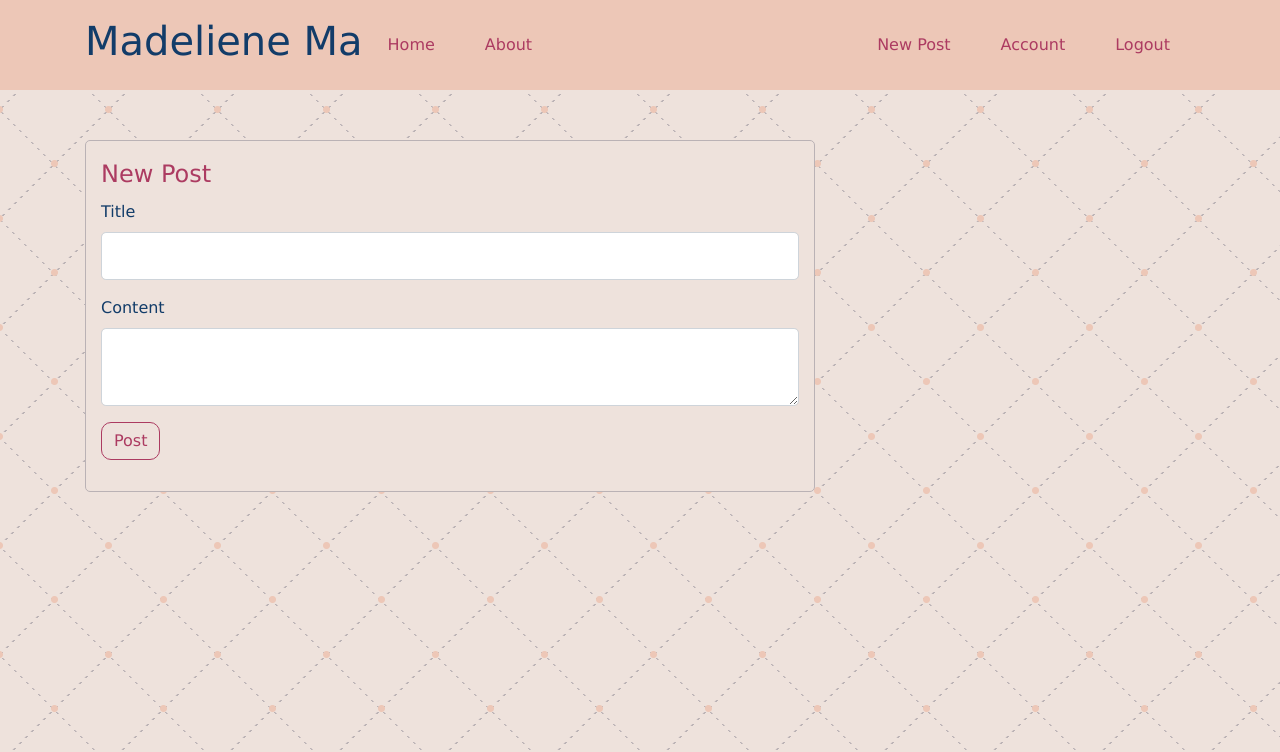
After one commit to madeleinema-cee/jewel-of-china, a Flask app: page /post/new in a window 1280 px wide. The commit adds this page. Shown: the top 752 px of the page. Run offline with Flask 2, Linux system fonts and the light colour scheme; a user stored in the database is signed in; some libraries are stand-ins or nearby versions.

Commit message:
added post create, update, and delete

```diff
--- a/flaskwebsite/forms.py
+++ b/flaskwebsite/forms.py
@@ -1,6 +1,6 @@
 from flask_wtf import FlaskForm
 from flask_wtf.file import FileField, FileAllowed
-from wtforms import StringField, PasswordField, SubmitField, BooleanField
+from wtforms import StringField, PasswordField, SubmitField, BooleanField, TextAreaField
 from wtforms.validators import data_required, length, email, equal_to, ValidationError
 from flaskwebsite.models import User
 
@@ -54,3 +54,9 @@ class UpdateAccountForm(FlaskForm):
         user = User.query.filter_by(email=email.data).first()
         if user:
             raise ValidationError('That email already exists. Please use another one.')
+
+
+class PostForm(FlaskForm):
+    title = StringField('Title', validators=[data_required()])
+    content = TextAreaField('Content', validators=[data_required()])
+    submit = SubmitField('Post')
--- a/flaskwebsite/routes.py
+++ b/flaskwebsite/routes.py
@@ -1,17 +1,18 @@
 import secrets
 import os
 from PIL import Image
-from flask import render_template, redirect, url_for, flash, request
+from flask import render_template, redirect, url_for, flash, request, abort
 from flaskwebsite import app, db, bcrypt
-from flaskwebsite.models import User
-from flaskwebsite.forms import RegistrationForm, LoginForm, UpdateAccountForm
+from flaskwebsite.models import User, Post
+from flaskwebsite.forms import RegistrationForm, LoginForm, UpdateAccountForm, PostForm
 from flask_login import login_user, current_user, logout_user, login_required
 
 
 @app.route('/')
 @app.route('/home')
 def home():
-    return render_template('home.html')
+    posts = Post.query.all()
+    return render_template('home.html', posts=posts)
 
 
 @app.route('/about')
@@ -89,3 +90,53 @@ def account():
         form.email.data = current_user.email
     image_file = url_for('static', filename='profile_pics/' + current_user.image_file)
     return render_template('account.html', title='account', image_file=image_file, form=form)
+
+
+@app.route('/post/new', methods=['GET', 'POST'])
+@login_required
+def create_post():
+    form= PostForm()
+    if form.validate_on_submit():
+        post = Post(author=current_user, title=form.title.data, content=form.content.data)
+        db.session.add(post)
+        db.session.commit()
+        flash('Your post has been created!', 'success')
+        return redirect(url_for('home'))
+    return render_template('create_post.html', title='New Post', form=form, legend='New Post')
+
+
+@app.route('/post/<int:post_id>')
+def post(post_id):
+    post = Post.query.get_or_404(post_id)
+    return render_template('post.html', title=post.title, post=post)
+
+
+@app.route('/post/<int:post_id>/update', methods=['GET', 'POST'])
+@login_required
+def update_post(post_id):
+    post = Post.query.get_or_404(post_id)
+    if post.author != current_user:
+        abort(403)
+    form = PostForm()
+    if form.validate_on_submit():
+        post.title = form.title.data
+        post.content = form.content.data
+        db.session.commit()
+        flash('Your post has been updated!', 'success')
+        return redirect(url_for('post', post_id=post.id))
+    elif request.method == 'GET':
+        form.title.data = post.title
+        form.content.data = post.content
+    return render_template('create_post.html', title='Update Post', form=form, legend="Update Post")
+
+
+@app.route('/post/<int:post_id>/delete', methods=['POST'])
+@login_required
+def delete_post(post_id):
+    post = Post.query.get_or_404(post_id)
+    if post.author != current_user:
+        abort(403)
+    db.session.delete(post)
+    db.session.commit()
+    flash('Your post has been deleted!', 'success')
+    return redirect(url_for('home'))
--- a/flaskwebsite/static/main.css
+++ b/flaskwebsite/static/main.css
@@ -11,6 +11,7 @@ body {
     color: #123C69;
     margin: 50px;
     padding-top: 70px;
+    font-family: 'Ubuntu', 'Lucida Grande', 'Lucida Sans Unicode', 'Geneva', 'Verdana', sans-serif
 
 }
 h1 {
@@ -24,6 +25,10 @@ h1 {
 
 .color1{
     color:#AC3B61;
+}
+
+.color2 {
+    color: #123C69;
 }
 
 .site-header .navbar-nav .nav-link {
@@ -60,7 +65,7 @@ h1 {
     border-radius: 5px;
     margin-bottom: 20px;
     margin-top: 20px;
-    padding: 20px;
+    padding: 15px;
 }
 
 .account-img {
@@ -73,3 +78,28 @@ h1 {
 .account-heading {
   font-size: 2.5rem;
 }
+
+.post-section {
+    margin-top: 30px;
+    font-size: larger;
+    color: #AC3B61;
+}
+
+.article-author {
+    color: #123C69;
+    margin-left: 20px;
+    margin-right: 30px;
+
+}
+.article-title {
+    padding: 20px;
+    color: #AC3B61;
+}
+
+.article-title:hover {
+    color: #123C69;
+}
+
+.article-content {
+    padding: 20px;
+}
--- a/flaskwebsite/templates/account.html
+++ b/flaskwebsite/templates/account.html
@@ -11,7 +11,7 @@
     <form method="post", action="" enctype="multipart/form-data">
     {{form.hidden_tag()}}
         <fieldset class="form-group">
-            <legend class="border-bottom-mb-2">Account Information</legend>
+            <legend class="border-bottom-mb-2 color1">Account Information</legend>
             <div class="form-group">
                 {{form.username.label(class="form-control-label")}}
                 {% if form.username.errors %}
--- /dev/null
+++ b/flaskwebsite/templates/create_post.html
@@ -0,0 +1,38 @@
+{% extends "layout.html" %}
+{% block content %}
+    <div class="form-section">
+        <form method="post" action="">
+            {{form.hidden_tag()}}
+            <div class="form-group">
+                <legend class="border-bottom-mb-4 color1">{{ legend }}</legend>
+                {{form.title.label(class="form-control-label")}}
+                {% if form.title.errors %}
+                    {{form.title (class="form-control form-control-lg is-invalid")}}
+                    <div class="invalid-feedback">
+                        {% for error in form.title.errors %}
+                            <span>{{ error }}</span>
+                        {% endfor %}
+                    </div>
+                {% else %}
+                    {{form.title(class="form-control form-control-lg")}}
+                {% endif %}
+            </div>
+            <div class="form-group">
+                {{form.content.label(class="form-control-label")}}
+                {% if form.content.errors %}
+                    {{form.content (class="form-control form-control-lg is-invalid")}}
+                    <div class="invalid-feedback">
+                        {% for error in form.content.errors %}
+                            <span>{{ error }}</span>
+                        {% endfor %}
+                    </div>
+                {% else %}
+                    {{form.content(class="form-control form-control-lg")}}
+                {% endif %}
+            </div>
+            <div class="form-group">
+                {{form.submit(class="btn btn-section")}}
+            </div>
+        </form>
+    </div>
+{% endblock content %}
--- a/flaskwebsite/templates/layout.html
+++ b/flaskwebsite/templates/layout.html
@@ -31,6 +31,7 @@
             </div>
         <div class="navbar-nav">
             {% if current_user.is_authenticated %}
+                <a class="nav-item nav-link" href="{{url_for('create_post')}}">New Post</a>
                 <a class="nav-item nav-link" href="{{url_for('account')}}">Account</a>
                 <a class="nav-item nav-link" href="{{url_for('logout')}}">Logout</a>
             {% else %}
--- a/flaskwebsite/templates/register.html
+++ b/flaskwebsite/templates/register.html
@@ -1,7 +1,7 @@
 {% extends "layout.html" %}
 {% block content %}
     <div class="form-section">
-        <form method="post", action="">
+        <form method="post" action="">
             {{form.hidden_tag()}}
         <fieldset class="form-group">
             <div class="form-group">
```
Also changed, not shown: flaskwebsite/templates/home.html (+17 -3 lines), flaskwebsite/templates/post.html (added, +44 -0 lines), flaskwebsite/site.db.
